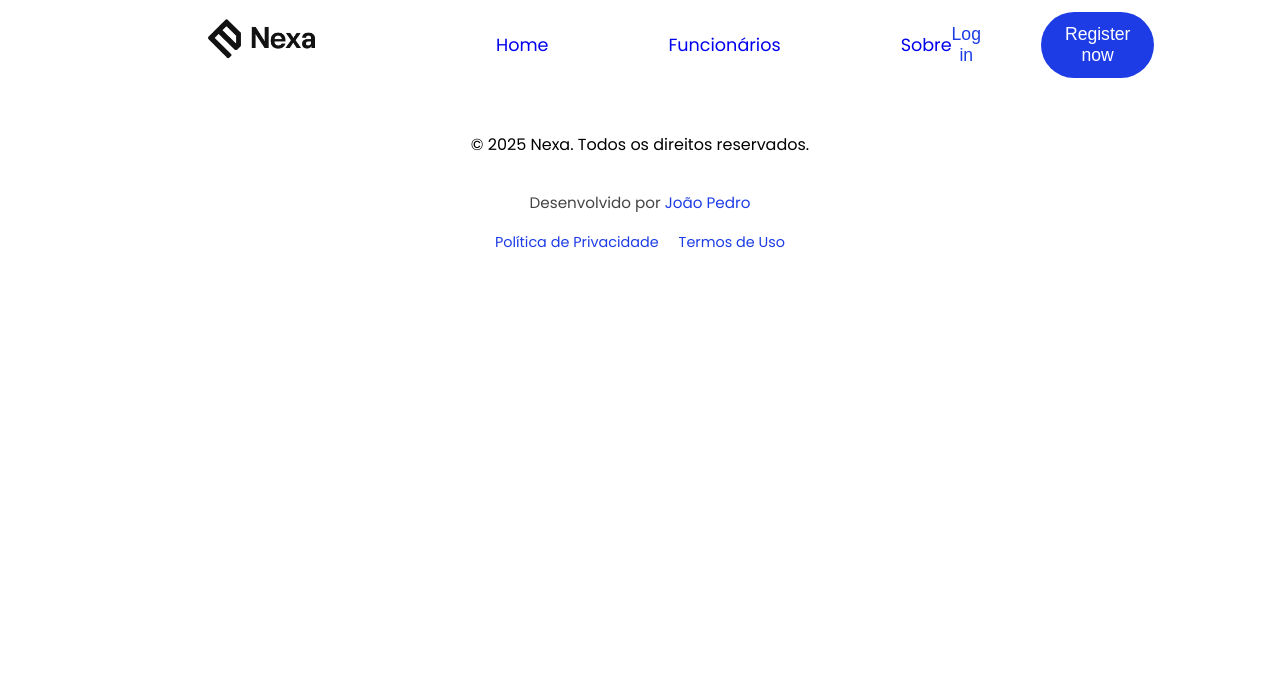
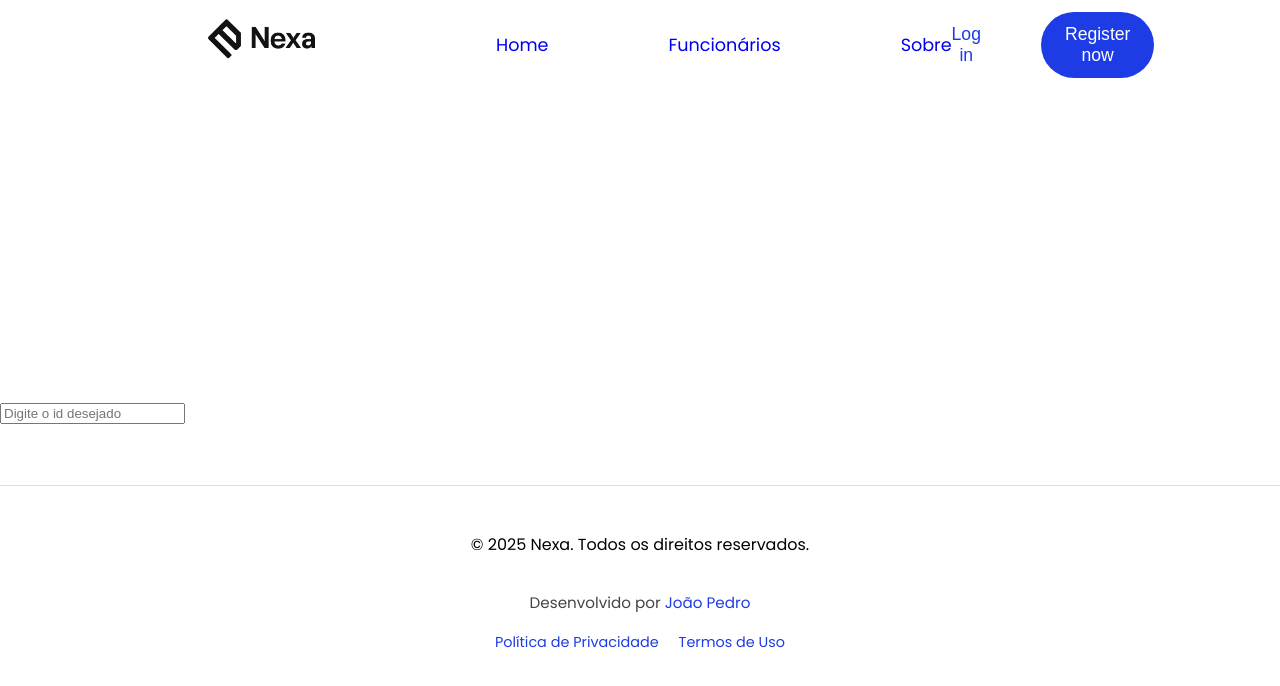
Before and after one commit to joaosehn2406/site-json-reader, a React (Vite) app: page /cadastro in a window 1280 px wide. Shown: the top 686 px of the page. Built offline with nearby package versions, Linux system fonts and the light colour scheme.

Commit message:
feat added components to make the cadastro works

```diff
--- a/src/pages/Cadastro.jsx
+++ b/src/pages/Cadastro.jsx
@@ -1,13 +1,18 @@
-import React from 'react';
+import './Cadastro.css'
 
 function Cadastro() {
     return (
-        <main className="home-cadastro">
+        <main className="home-cadastro" style={{ paddingTop: '400px' }}>
             <div className="container-cadastro">
-                <input type="text" name="input-id" id="input-id" placeholder="Digite o id desejado" />
+                <input
+                    type="text"
+                    name="input-id"
+                    id="input-id"
+                    placeholder="Digite o id desejado"
+                />
             </div>
         </main>
-    )
+    );
 }
 
 export default Cadastro;
```
Also changed, not shown: src/pages/Cadastro.css (added).
